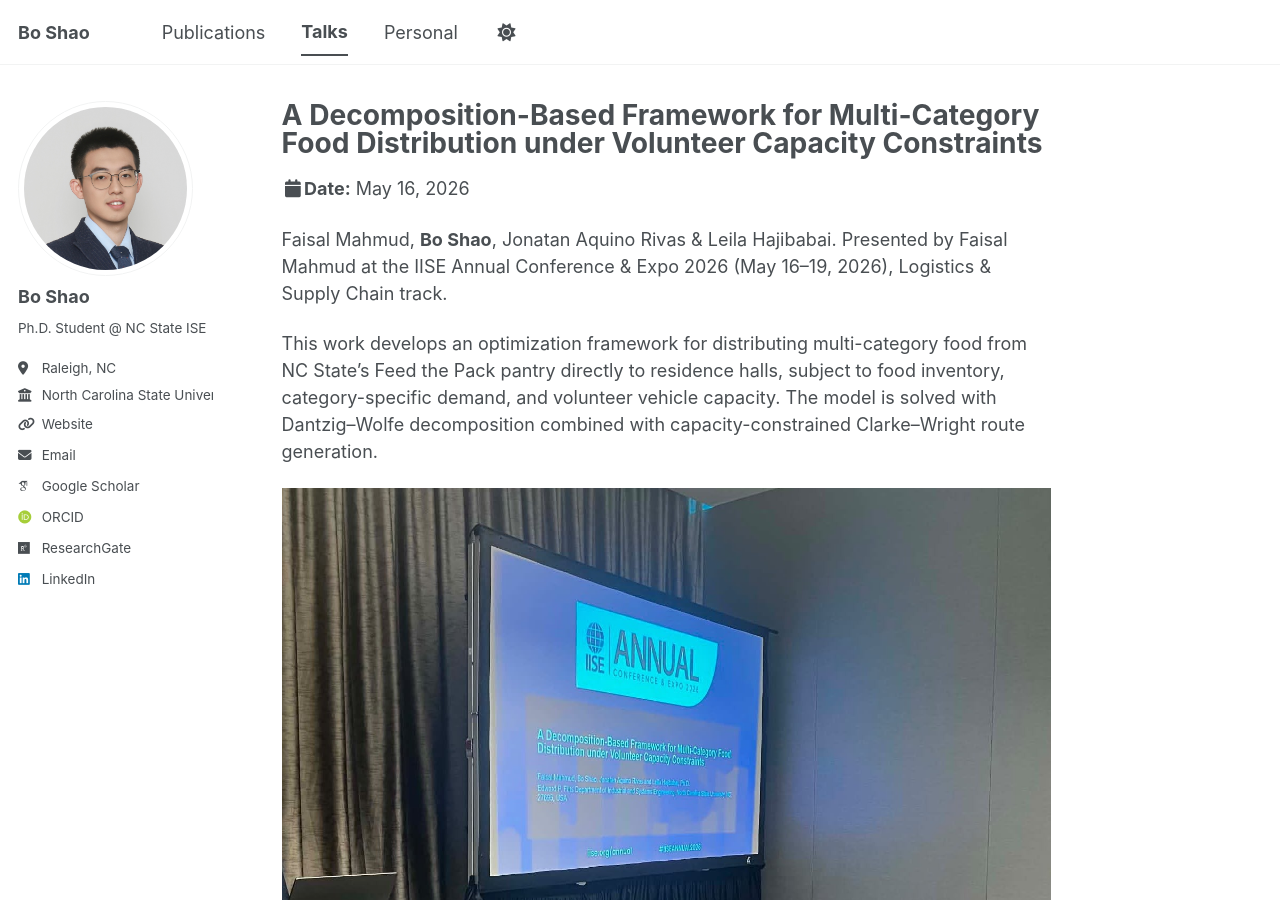
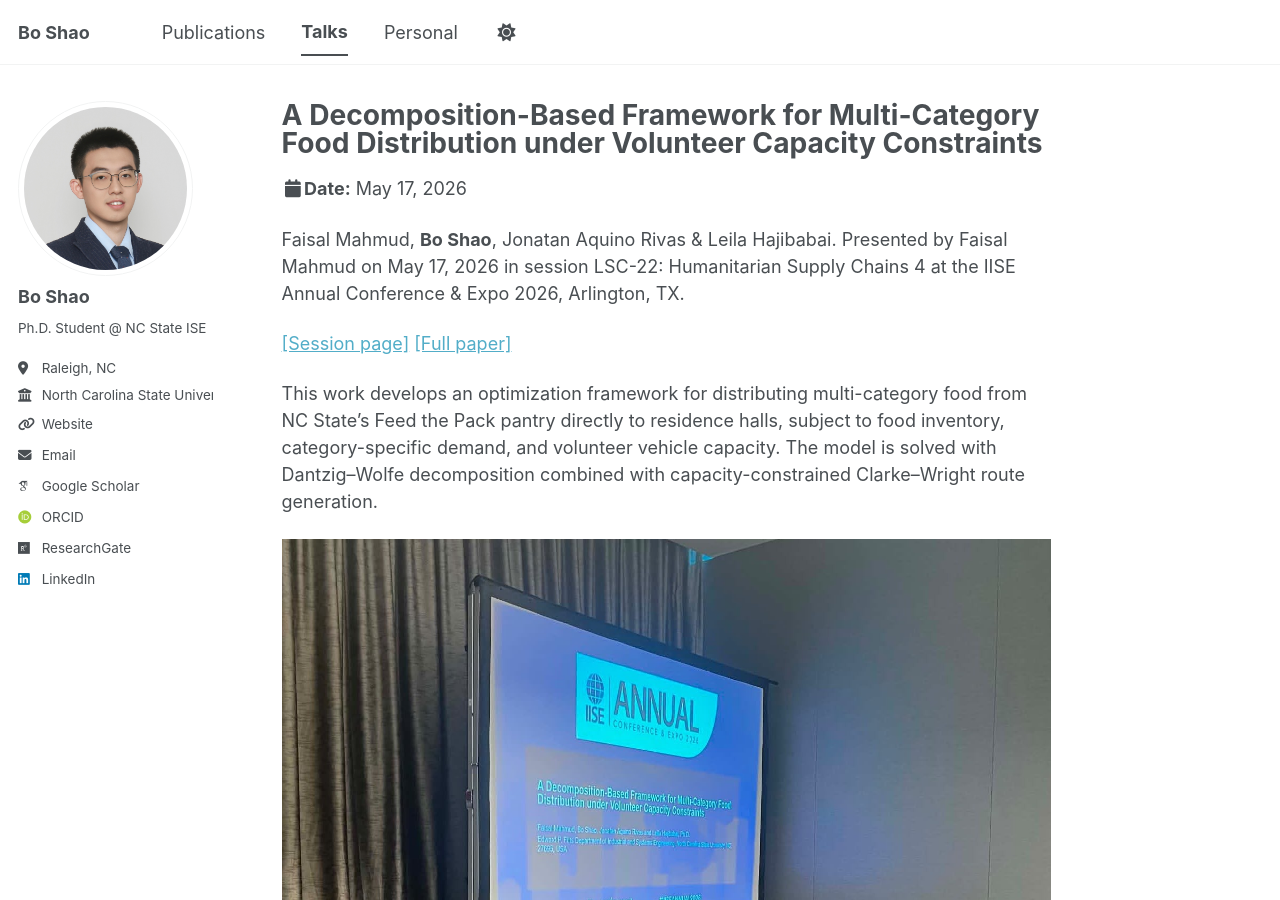
Before and after one commit to boshao321/boshao321.github.io, a Jekyll site: the page built from _talks/2026-05-16-iise-annual.md, in a window 1280 px wide and 900 px high. Built offline with Jekyll 4.4.1, drawn with Linux system fonts in a browser that asks for light colours; some web fonts are replaced; a script bundle is joined from its source files by our own code; library files that are not in the unit come from our copies.

Commit message:
IISE 2026 talk: correct date to May 17, add session and full-paper links
Co-Authored-By: Claude Opus 5.5 <noreply@anthropic.com>
Claude-Session: https://claude.ai/code/session_01NYHHzdqHbD1FoCCzyZjpjw

```diff
--- a/_talks/2026-05-16-iise-annual.md
+++ b/_talks/2026-05-16-iise-annual.md
@@ -4,11 +4,13 @@ collection: talks
 type: "Conference talk"
 permalink: /talks/2026-05-16-iise-annual
 venue: "IISE Annual Conference & Expo 2026"
-date: 2026-05-16
+date: 2026-05-17
 location: "Arlington, TX, USA"
 ---
 
-Faisal Mahmud, **Bo Shao**, Jonatan Aquino Rivas & Leila Hajibabai. Presented by Faisal Mahmud at the IISE Annual Conference & Expo 2026 (May 16–19, 2026), Logistics & Supply Chain track.
+Faisal Mahmud, **Bo Shao**, Jonatan Aquino Rivas & Leila Hajibabai. Presented by Faisal Mahmud on May 17, 2026 in session LSC-22: Humanitarian Supply Chains 4 at the IISE Annual Conference & Expo 2026, Arlington, TX.
+
+[[Session page]](https://iise.secure-platform.com/annual2026/solicitations/102014/sessiongallery/schedule/items/95324/application/17901) [[Full paper]](https://www.proquest.com/docview/3374569872)
 
 This work develops an optimization framework for distributing multi-category food from NC State's Feed the Pack pantry directly to residence halls, subject to food inventory, category-specific demand, and volunteer vehicle capacity. The model is solved with Dantzig–Wolfe decomposition combined with capacity-constrained Clarke–Wright route generation.
 
```
